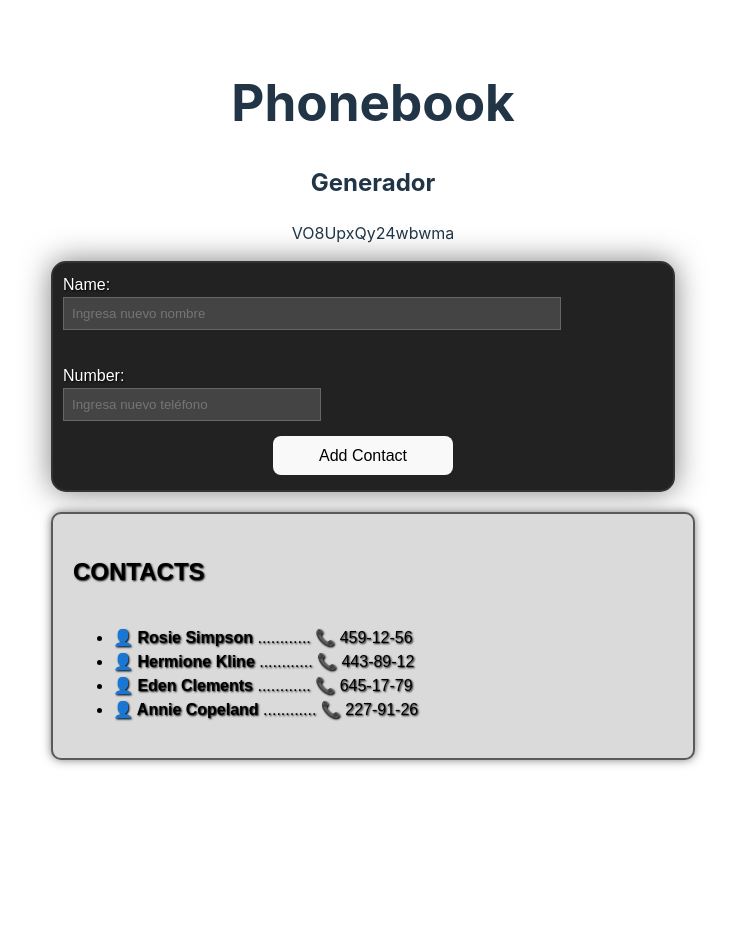
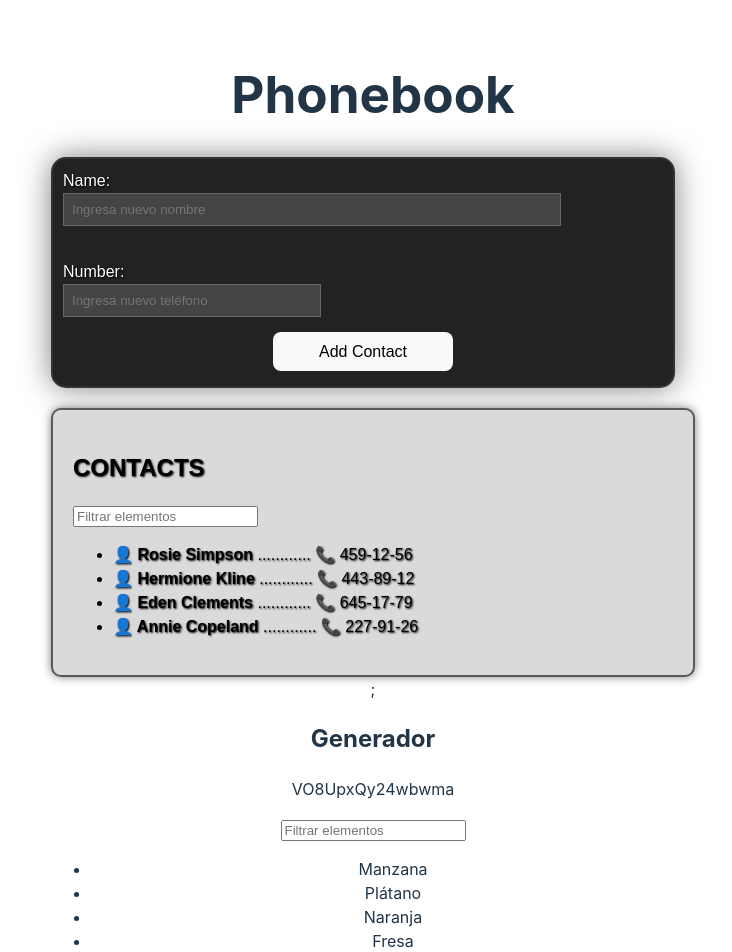
Before and after one commit to sergioing1000/goit-react-hw-02-phonebook, a React (Vite) app: page / in a window 1280 px wide. Shown: the top 952 px of the page, without its empty margins (267-999 px from the left). Before the commit the page ends 800 px from the top, so only its background shows below. Built offline with nearby package versions, Linux system fonts and the light colour scheme.

Commit message:
modified:   src/App.jsx 	modified:   src/Components/Contacts.jsx 	modified:   src/Components/Formu.jsx 	modified:   src/Components/Generador.jsx

```diff
--- a/src/App.jsx
+++ b/src/App.jsx
@@ -7,8 +7,10 @@ function App() {
   return (
     <>
       <h1>Phonebook</h1>
+      <Formu />
+
       <Generador />
-      <Formu />
+
     </>
   );
 }
--- a/src/Components/Contacts.jsx
+++ b/src/Components/Contacts.jsx
@@ -1,4 +1,5 @@
 import './contacts.css'
+import { useState } from "react";
 
 const Items = ({ nombre, tel }) => {
 
@@ -14,17 +15,51 @@ const Items = ({ nombre, tel }) => {
 
 export const Contacts = (rData) => {
 
+  let initialList = [];
+
+  for (let i = 0; i < rData.data.length; i++) {
+    initialList.push(rData.data[i]);
+  }
+
+  // console.log(rData.data);
+  // console.log(initialList);
+
+  const [filter, setFilter] = useState("");
+
+  const [filteredItems, setFilteredItems] = useState(initialList);
+
+  const handleFilterChange = (event) => {
+    const value = event.target.value;
+    setFilter(value);
+
+
+    const filtered = initialList.filter((item) =>
+      item.name.toLowerCase().includes(value.toLowerCase())
+    );
+
+    setFilteredItems(filtered);
+  };
+
   return (
     <>
       <section className="contactsSec">
         <h2>CONTACTS</h2>
+
+        <input
+          type="text"
+          value={filter}
+          onChange={handleFilterChange}
+          placeholder="Filtrar elementos"
+          title="Use this field to filter"
+        />
+
         <div>
           <ul>
-              {rData.data.map((item) => (
-                <Items key={item.id} nombre={item.name} tel={item.number}>
-                  {" "}
-                </Items>
-              ))}
+            {filteredItems.map((item) => (
+              <Items key={item.id} nombre={item.name} tel={item.number}>
+                {" "}
+              </Items>
+            ))}
           </ul>
         </div>
       </section>
--- a/src/Components/Formu.jsx
+++ b/src/Components/Formu.jsx
@@ -1,14 +1,18 @@
-import { useState } from 'react';
+import { useState } from "react";
 import { customAlphabet } from "nanoid";
 
-
-import './formu.css'
+import "./formu.css";
 
 import { Contacts } from "../Components/Contacts";
 
+//
+
 export const Formu = () => {
 
-  const generateUniqueID = customAlphabet('0123456789ABCDEFGHIJKLMNOPQRSTUVWXYZabcdefghijklmnopqrstuvwxyz!"#$%&/()=+',10);
+  const generateUniqueID = customAlphabet(
+    '0123456789ABCDEFGHIJKLMNOPQRSTUVWXYZabcdefghijklmnopqrstuvwxyz!"#$%&/()=+',
+    10
+  );
 
   let state = {
     contacts: [
@@ -23,13 +27,12 @@ export const Formu = () => {
   const [inputValueName, setinputValueName] = useState("");
   const [inputValueTel, setinputValueTel] = useState("");
 
+  const onInputNamechange = (event) => {
+    setinputValueName(event.target.value);
+  };
 
   const onInputTelchange = (event) => {
     setinputValueTel(event.target.value);
-  };
-
-  const onInputNamechange = (event) => {
-    setinputValueName(event.target.value);
   };
 
   const onSubmit = (event) => {
@@ -92,12 +95,11 @@ export const Formu = () => {
           required
         />
 
-        <button className="formButton">Add Contact</button>
+        <button className="formButton" type="submit">
+          Add Contact
+        </button>
       </form>
-
-
-
-      <Contacts data={arreglo}> </Contacts>
+      <Contacts data={arreglo} />;
     </>
   );
-}
+};
--- a/src/Components/Generador.jsx
+++ b/src/Components/Generador.jsx
@@ -1,15 +1,48 @@
 import { customAlphabet } from 'nanoid';
+import { useState } from 'react';
+
 
 const generateUniqueID = customAlphabet('0123456789ABCDEFGHIJKLMNOPQRSTUVWXYZabcdefghijklmnopqrstuvwxyz!"#$%&/()=+', 15);
 
 const uniqueID = generateUniqueID();
 
 export const Generador = () => {
+
+  const initialList = [
+    "Manzana", "Plátano","Naranja","Fresa","Uva","Sandía","Piña","Mango","Pera","Kiwi","Melón","Frutas del bosque","Zanahoria","Brócoli","Espinaca","Lechuga","Tomate","Pepino","Pimiento","Calabacín","Patata","Batata","Cebolla","Ajo","Arroz","Pasta","Pan","Lentejas","Garbanzos","Pollo","Pavo","Pescado","Tofu","Queso","Yogur"];
+
+  const [filter, setFilter] = useState("");
+  const [filteredItems, setFilteredItems] = useState(initialList);
+
+  const handleFilterChange = (event) => {
+    const value = event.target.value;
+    setFilter(value);
+
+    const filtered = initialList.filter((item) =>
+      item.toLowerCase().includes(value.toLowerCase())
+    );
+
+    setFilteredItems(filtered);
+  };
+
   return (
     <>
       <h2>Generador</h2>
-      <p>{ uniqueID}</p>
+      <p>{uniqueID}</p>
+
+      <div>
+        <input
+          type="text"
+          value={filter}
+          onChange={handleFilterChange}
+          placeholder="Filtrar elementos"
+        />
+        <ul>
+          {filteredItems.map((item, index) => (
+            <li key={index}>{item}</li>
+          ))}
+        </ul>
+      </div>
     </>
-
-  )
+  );
 }
```
